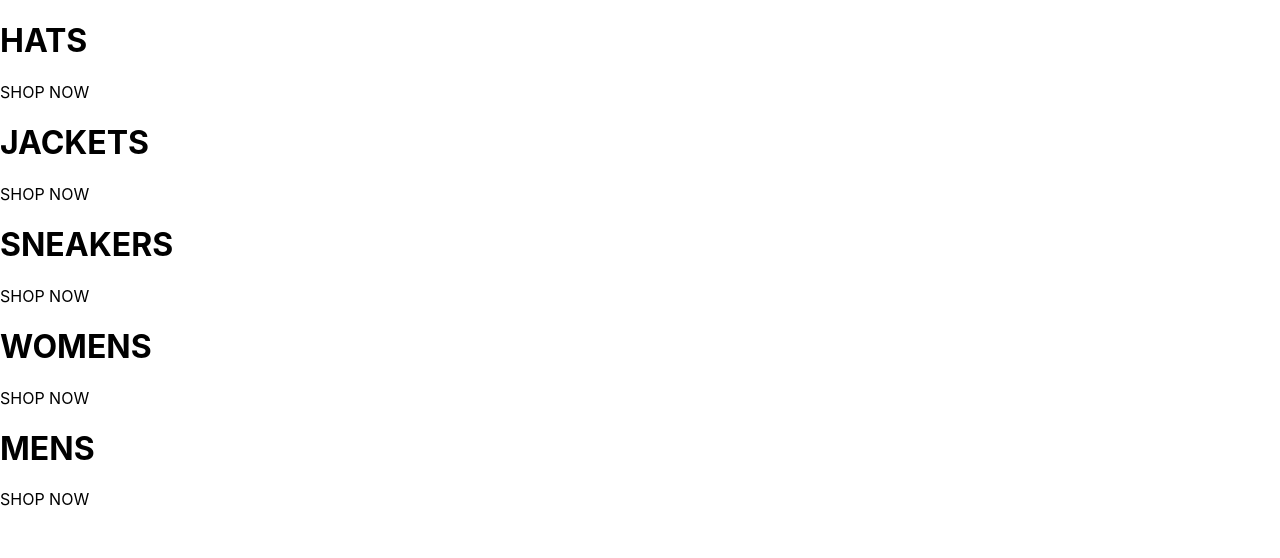
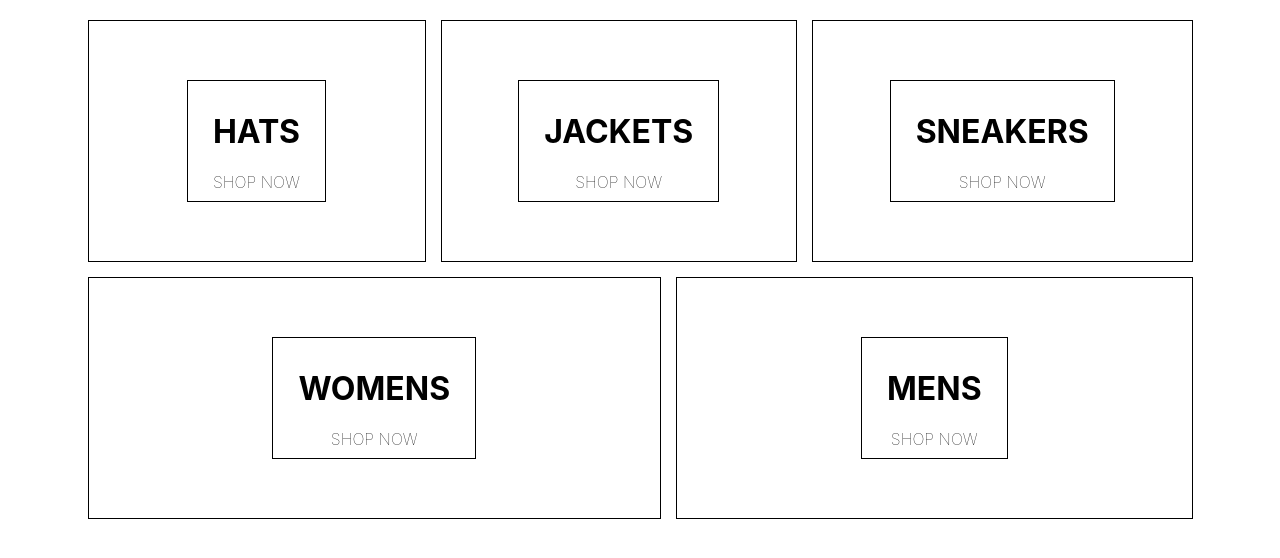
Before and after one commit to KhalilSaadH/Ecom-Shop, a React (Create React App) app: page / in a window 1280 px wide. Shown: the top 558 px of the page. Built offline with nearby package versions, Linux system fonts and the light colour scheme.

Commit message:
Adding SCSS stylining to HomePage

```diff
--- a/package.json
+++ b/package.json
@@ -6,6 +6,7 @@
     "@testing-library/jest-dom": "^5.14.1",
     "@testing-library/react": "^11.2.7",
     "@testing-library/user-event": "^12.8.3",
+    "node-sass": "^6.0.1",
     "react": "^17.0.2",
     "react-dom": "^17.0.2",
     "react-scripts": "4.0.3",
--- a/src/homepage.component.jsx
+++ b/src/homepage.component.jsx
@@ -1,4 +1,5 @@
 import React from 'react';
+import './homepage.styles.scss'
 
 const HomePage = () => (
     <div className='homepage'>
--- /dev/null
+++ b/src/homepage.styles.scss
@@ -0,0 +1,54 @@
+.homepage {
+    display: flex;
+    flex-direction: column;
+    align-items: center;
+    padding: 20px 80px;
+  }
+
+  .directory-menu {
+    width: 100%;
+    display: flex;
+    flex-wrap: wrap;
+    justify-content: space-between;
+  }
+
+  .menu-item {
+    min-width: 30%;
+    height: 240px;
+    flex: 1 1 auto;
+    display: flex;
+    align-items: center;
+    justify-content: center;
+    border: 1px solid black;
+    margin: 0 7.5px 15px;
+
+    &:first-child {
+      margin-right: 7.5px;
+    }
+
+    &:last-child {
+      margin-left: 7.5px;
+    }
+
+    .content {
+      height: 120px;
+      padding: 0 25px;
+      display: flex;
+      flex-direction: column;
+      align-items: center;
+      justify-content: center;
+      border: 1px solid black;
+
+      .title {
+        font-weight: bold;
+        margin-bottom: 6px;
+        font-size: 22px;
+        color: #4a4a4a;
+      }
+
+      .subtitle {
+        font-weight: lighter;
+        font-size: 16px;
+      }
+    }
+  }
```
Also changed, not shown: 1 other file (tests, documents, lock files or other folders).
